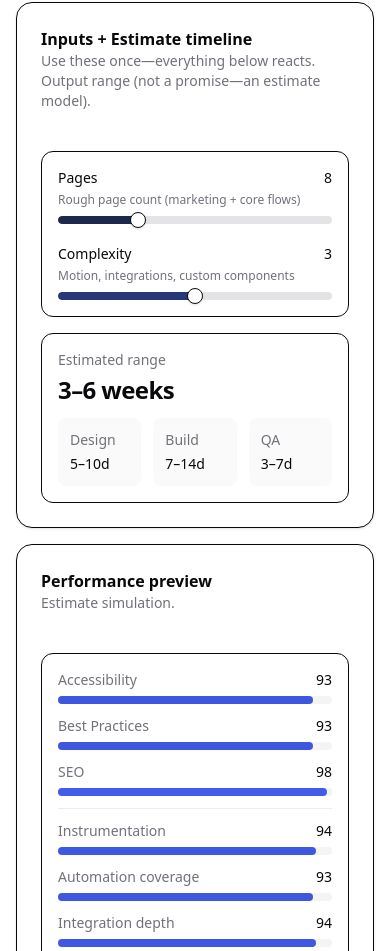
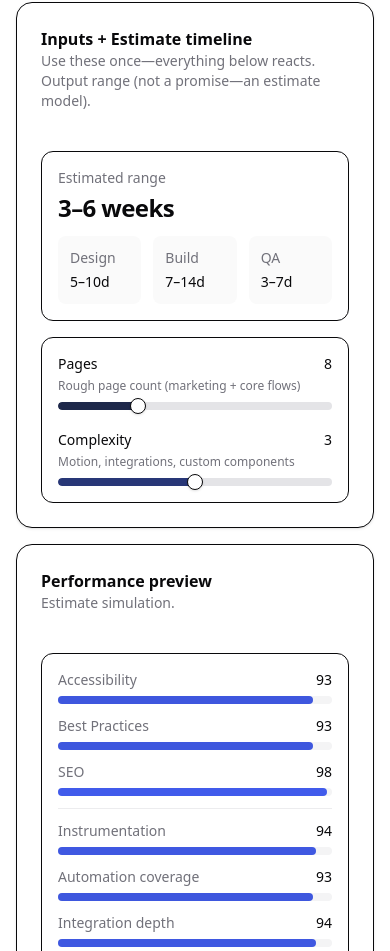
Before and after one commit to L3PT0N-L0V3R/studio-site, a Next.js app: page / in a window 390 px wide. Shown: the part 2252-3203 px from the top of the page. Built offline with nearby package versions, Linux system fonts and the light colour scheme.

Commit message:
Finalized estimate simulation section

```diff
--- a/components/sections/case-study/index.tsx
+++ b/components/sections/case-study/index.tsx
@@ -70,30 +70,8 @@ export function CaseStudy({ variant = "section" }: Props) {
 
               <CardContent>
                 <div className="grid gap-4 lg:grid-cols-2 lg:gap-6">
-                  {/* Inputs */}
-                  <div className="rounded-xl border bg-white p-4">
-                    <div className="space-y-5">
-                      <RangeField
-                        label="Pages"
-                        hint="Rough page count (marketing + core flows)"
-                        value={pages}
-                        min={1}
-                        max={25}
-                        onChange={setPages}
-                      />
-                      <RangeField
-                        label="Complexity"
-                        hint="Motion, integrations, custom components"
-                        value={complexity}
-                        min={1}
-                        max={5}
-                        onChange={setComplexity}
-                      />
-                    </div>
-                  </div>
-
-                  {/* Timeline */}
-                  <div className="rounded-xl border bg-white p-4">
+                  {/* Timeline (FIRST on mobile) */}
+                  <div className="order-1 lg:order-2 rounded-xl border bg-white p-4">
                     <div className="rounded-lg bg-white">
                       <div className="text-sm text-muted-foreground">Estimated range</div>
                       <div className="mt-1 text-2xl font-semibold tracking-tight tabular-nums">
@@ -129,6 +107,28 @@ export function CaseStudy({ variant = "section" }: Props) {
                           </div>
                         </div>
                       </div>
+                    </div>
+                  </div>
+
+                  {/* Inputs (SECOND on mobile) */}
+                  <div className="order-2 lg:order-1 rounded-xl border bg-white p-4">
+                    <div className="space-y-5">
+                      <RangeField
+                        label="Pages"
+                        hint="Rough page count (marketing + core flows)"
+                        value={pages}
+                        min={1}
+                        max={25}
+                        onChange={setPages}
+                      />
+                      <RangeField
+                        label="Complexity"
+                        hint="Motion, integrations, custom components"
+                        value={complexity}
+                        min={1}
+                        max={5}
+                        onChange={setComplexity}
+                      />
                     </div>
                   </div>
                 </div>
```
